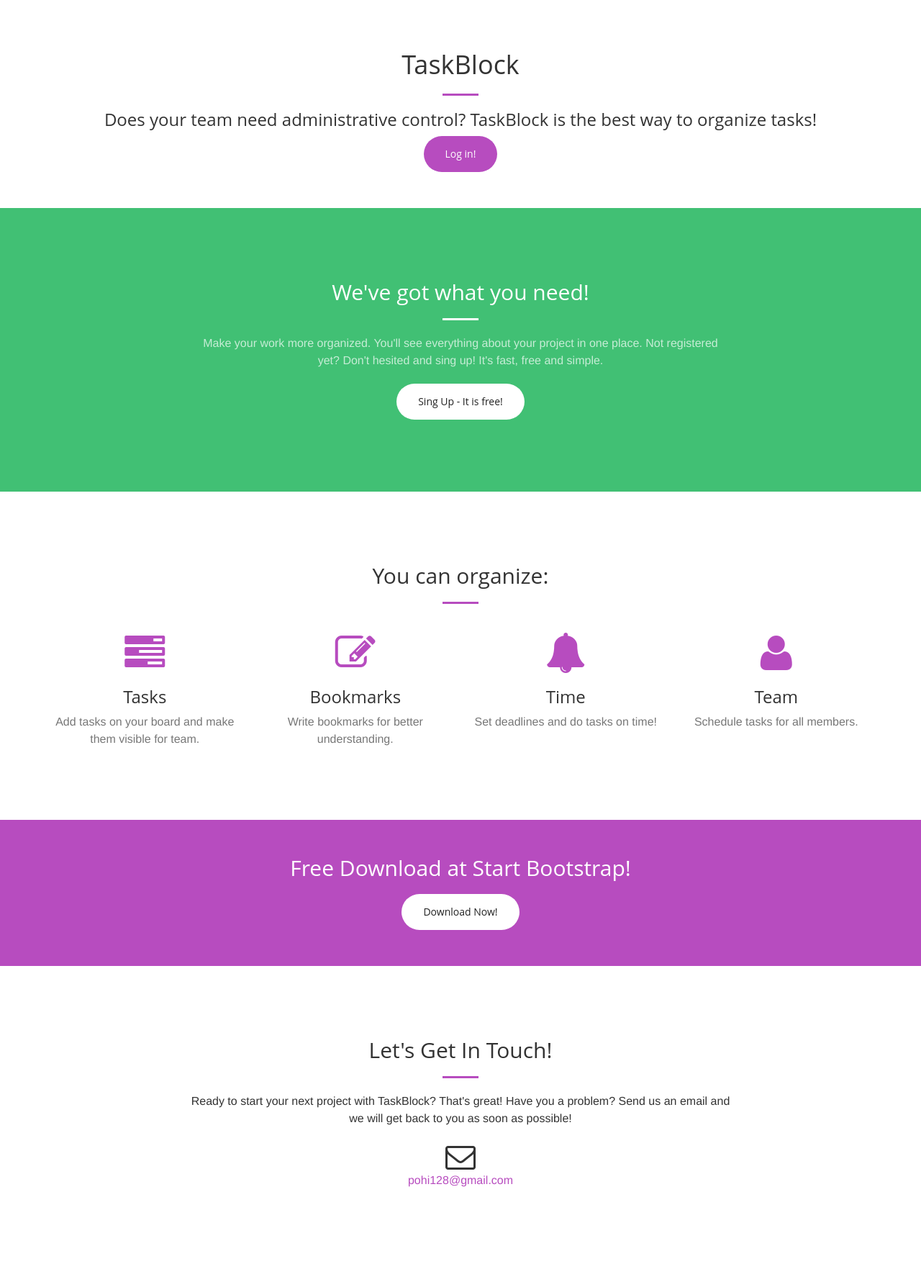
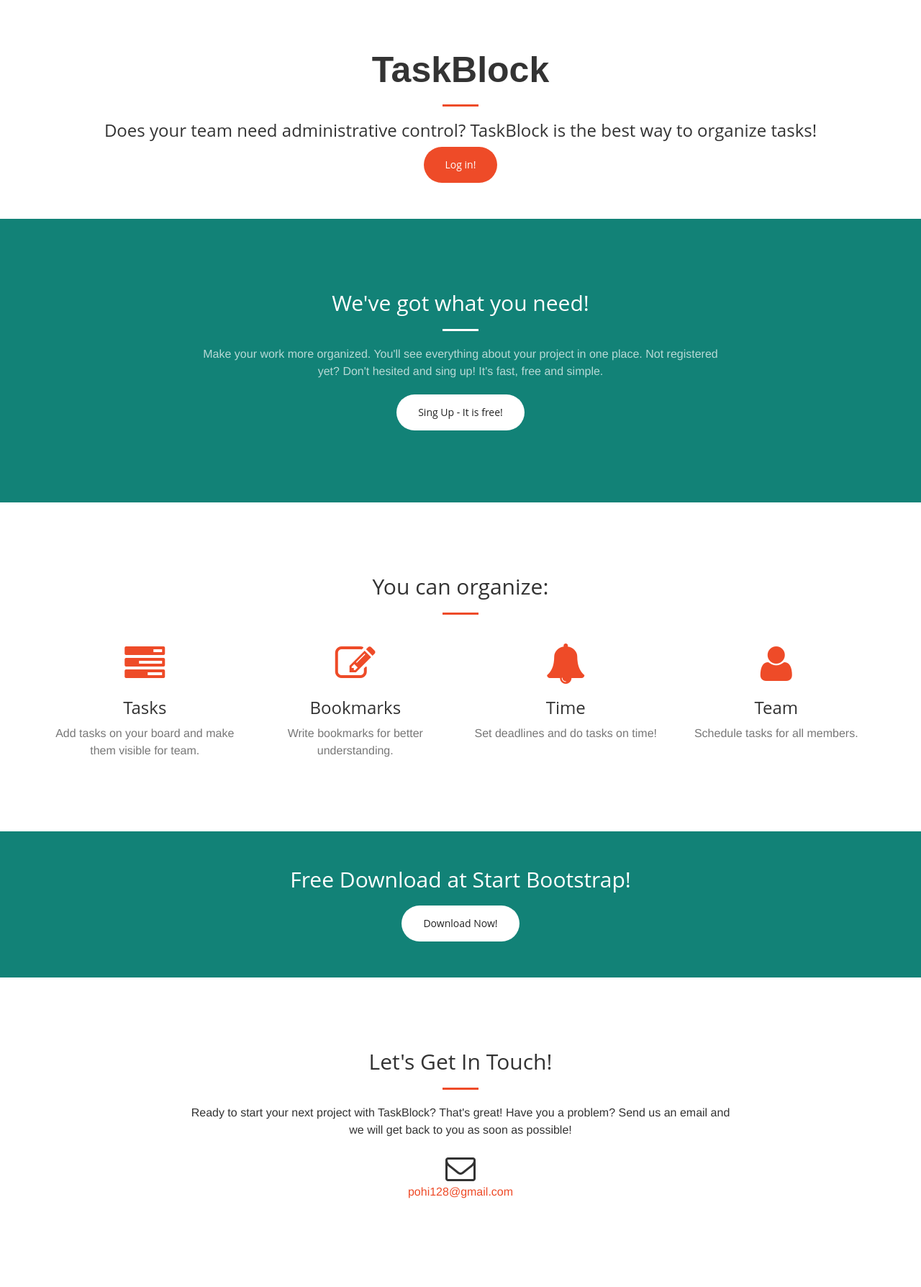
Before and after one commit to pohorencova2/TaskBlock, a CodeIgniter app: page /TaskBlock/index.php/auth/home in a window 1280 px wide. Shown: the whole page at 72% size. Before the commit the page ends 1649 px from the top, so only its background shows below. Run offline with CodeIgniter, Linux system fonts and the light colour scheme.

Commit message:
Add files via upload

```diff
--- a/assets/creative.css
+++ b/assets/creative.css
@@ -14,18 +14,18 @@ body {
     font-family: Merriweather,'Helvetica Neue',Arial,sans-serif;
 }
 
-hr {
+hr {   /*lines*/
     max-width: 50px;
-    border-color: #b74cbf;
+    border-color: #ee4b28;
     border-width: 3px;
 }
 
-hr.light {
+hr.light {   /*line*/
     border-color: #fff;
 }
 
 a {
-    color:  #b74cbf;
+    color:  #ee4b28;
     -webkit-transition: all .35s;
     -moz-transition: all .35s;
     transition: all .35s;
@@ -36,7 +36,15 @@ a:focus {
     color: #eb3812;
 }
 
-h1,
+h1{
+/*font-family: 'Rockwell Extra Bold', 'Rockwell Bold', monospace;*/
+/*font-family: 'Brush Script MT', cursive;*/
+font-family: Papyrus, fantasy;
+font-size: 50px;
+
+font-weight: bold;
+}
+
 h2,
 h3,
 h4,
@@ -51,13 +59,13 @@ p {
     line-height: 1.5;
 }
 
-.bg-primary {
-    background-color: #41c074;
+.bg-primary {   /*we have got what you need*/
+    background-color: #128277;
 }
 
-.bg-dark {
+.bg-dark {  /*free download*/
     color: #fff;
-    background-color: #b74cbf;
+    background-color: #128277;
 }
 
 .text-faded {
@@ -110,7 +118,7 @@ aside {
 }
 
 .text-primary {   /*service box*/
-    color:  #b74cbf;
+    color:  #ee4b28;   /*00293c*/
 }
 
 .no-gutter > [class*=col-] {
@@ -121,7 +129,7 @@ aside {
 .btn-default {
     border-color: #fff;
     color: #222;
-    background-color: #fff;
+    background-color: #fff; /*buttons*/
     -webkit-transition: all .35s;
     -moz-transition: all .35s;
     transition: all .35s;
@@ -174,7 +182,7 @@ fieldset[disabled] .btn-default.active {
 .btn-primary {
     border-color: #f05f40;
     color: #fff;
-    background-color:  #b74cbf;  /*button log in*/
+    background-color:  #ee4b28;  /*button log in*/
     -webkit-transition: all .35s;
     -moz-transition: all .35s;
     transition: all .35s;
@@ -188,7 +196,7 @@ fieldset[disabled] .btn-default.active {
 .open > .dropdown-toggle.btn-primary {
     border-color: #ed431f;
     color: #fff;
-    background-color: #ee4b28;
+    background-color: #ffa577;  /*log in hover*/
 }
 
 .btn-primary:active,
```
Also changed, not shown: assets/style.css (+7 -1 lines).
